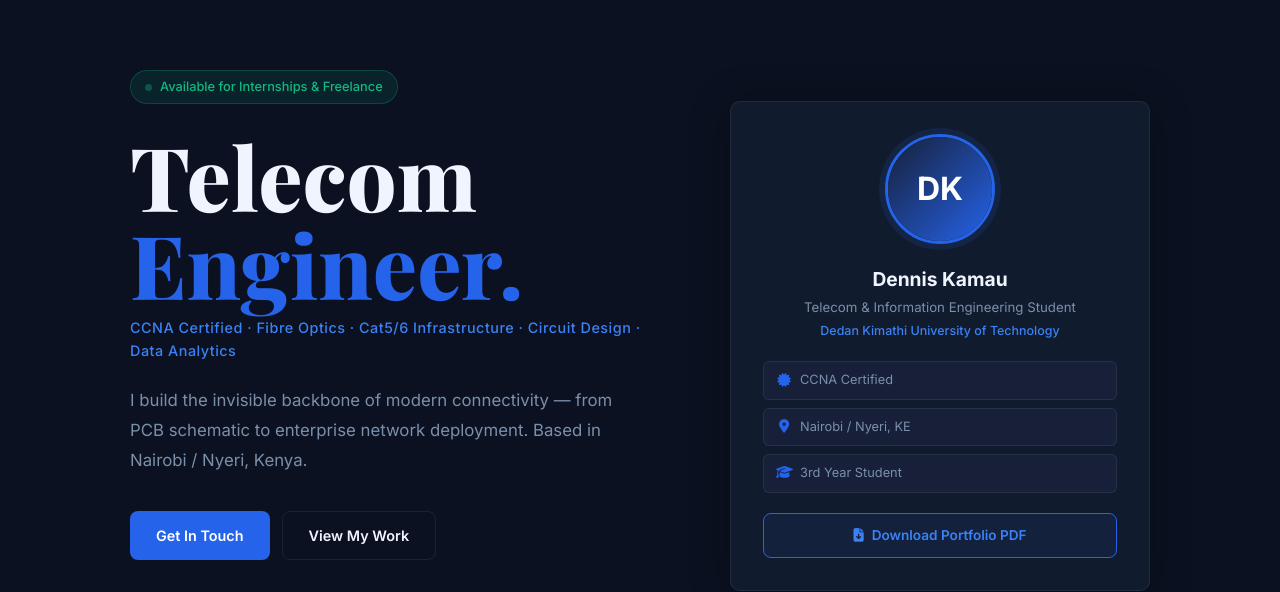
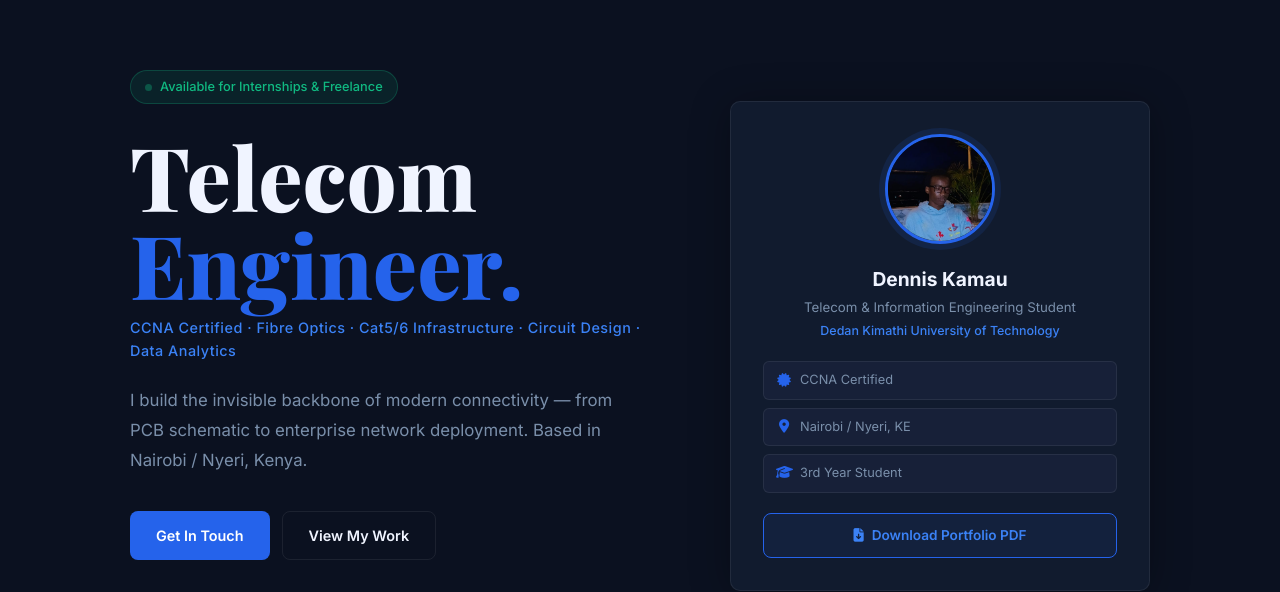
Before and after one commit to Iamdrobin/portfolio, a plain HTML site: page index.html in a window 1280 px wide. Shown: the part 74-666 px from the top of the page. Drawn offline with nearby package versions, Linux system fonts and the light colour scheme.

```diff
--- a/index.html
+++ b/index.html
@@ -93,8 +93,7 @@
             <div class="hero-right reveal">
                 <div class="profile-card">
                     <div class="profile-img-wrap">
-                        <!-- Replace div below with: <img src="assets/images/profile.jpg" alt="Dennis Kamau"> -->
-                        <div class="profile-placeholder">DK</div>
+                        <img src="assets/images/dennis.jpg" alt="Dennis Kamau">
                     </div>
                     <div class="profile-info">
                         <h2>Dennis Kamau</h2>
@@ -534,7 +533,6 @@
             </div>
         </div>
     </footer>
-
     <!-- MOBILE BOTTOM NAV -->
     <nav class="mob-nav" id="mob-nav">
         <a href="#home"           class="mob-link" data-section="home"><i class="fa-solid fa-house"></i><span>Home</span></a>
```
